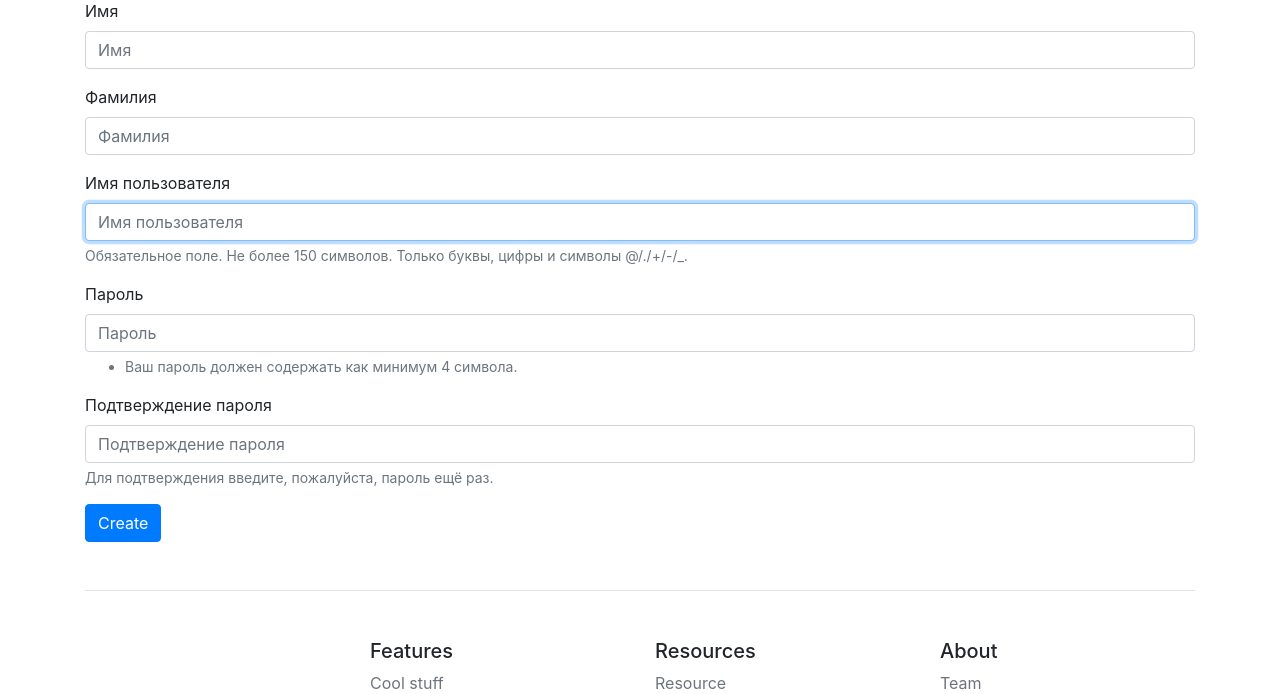
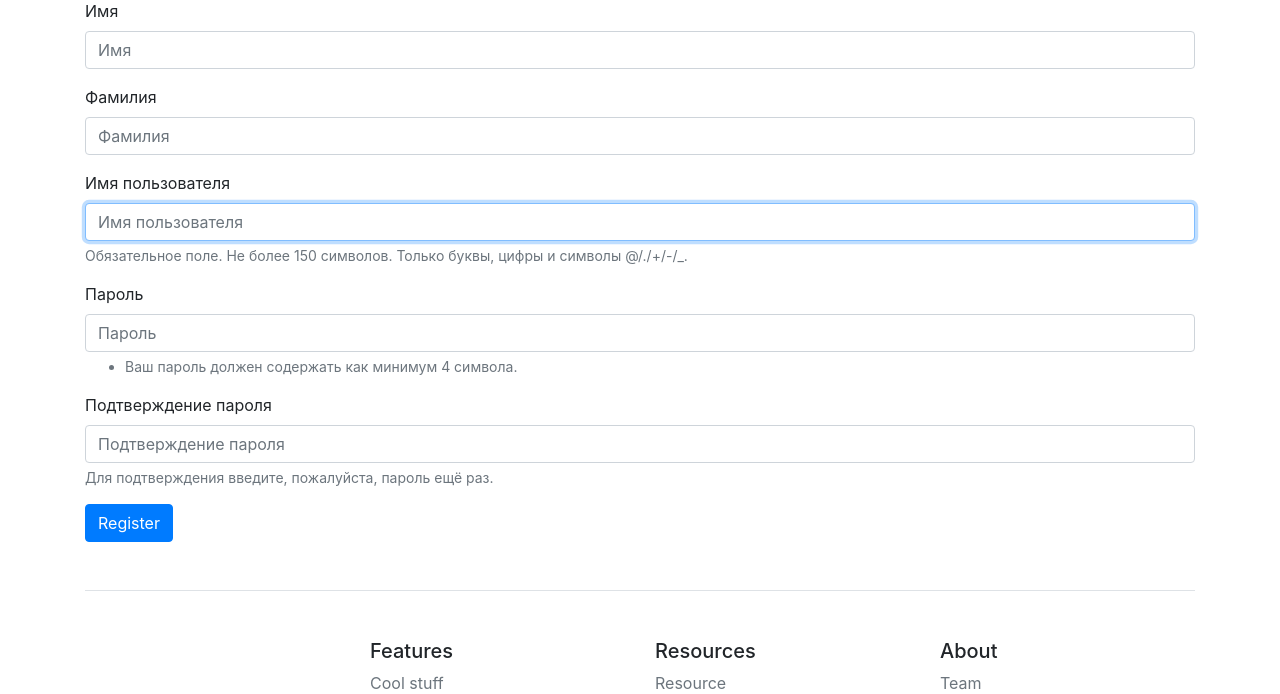
Before and after one commit to titanmen1/python-project-lvl4, a Django app: page /users/create/ in a window 1280 px wide. Shown: the part 88-782 px from the top of the page. Run offline with Django 3.2, Linux system fonts and the light colour scheme; some libraries are stand-ins or nearby versions.

Commit message:
fix bug 7

```diff
--- a/app/views.py
+++ b/app/views.py
@@ -28,7 +28,7 @@ class CreateUser(SuccessMessageMixin, CreateView):
     model = User
     template_name = 'register.html'
     form_class = UserForm
-    success_message = _('You are create new user')
+    success_message = _('User successfully registered')
 
     def get_success_url(self):
         return reverse('login')
@@ -43,21 +43,17 @@ class LoginView(SuccessMessageMixin, LoginView):
 
 
 class LogoutView(LogoutView):
-    # template_name = 'logout.html'
-    # success_message = _('You are logged out')
-    #
-    # def get_success_url(self):
-    #     return reverse('index')
 
     def dispatch(self, request, *args, **kwargs):
         messages.info(request, _('You are logged out'))
         return super().dispatch(request, *args, **kwargs)
 
 
-class EditUser(LoginRequiredMixin, UserPassesTestMixin, UpdateView):
+class EditUser(LoginRequiredMixin, UserPassesTestMixin, SuccessMessageMixin, UpdateView):
     model = User
     template_name = 'edit_user.html'
     form_class = UserForm
+    success_message = _('User successfully updated')
 
     permission_denied_message = _('You do not have permission to modify another user.')
     permission_denied_url = reverse_lazy('users')
--- a/templates/register.html
+++ b/templates/register.html
@@ -10,7 +10,7 @@
 
 <form method="post">{% csrf_token %}
     {% bootstrap_form form %}
-    <input class="btn btn-primary" type="submit" value="{% trans 'Create' %}">
+    <input class="btn btn-primary" type="submit" value="{% trans 'Register' %}">
 </form>
 
 {% endblock %}
```
Also changed, not shown: locale/ru/LC_MESSAGES/django.po, 1 other file.
